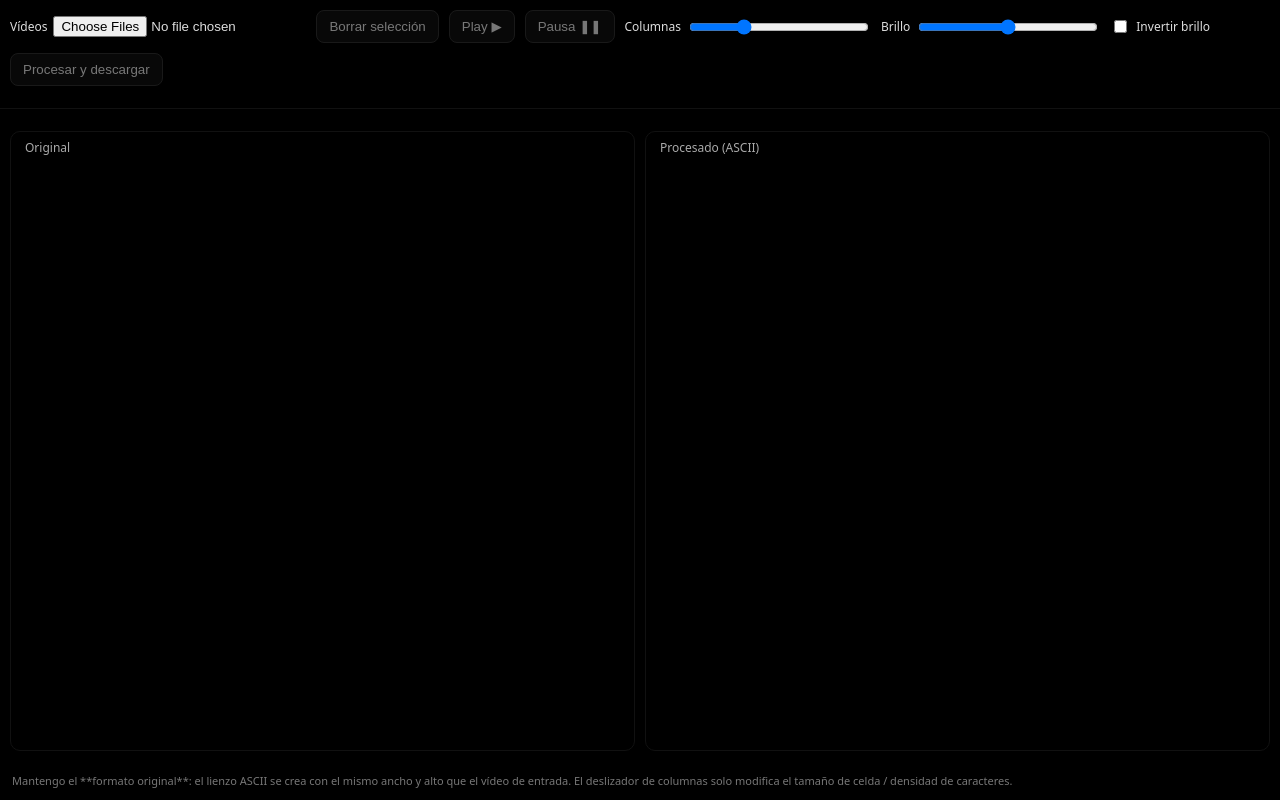
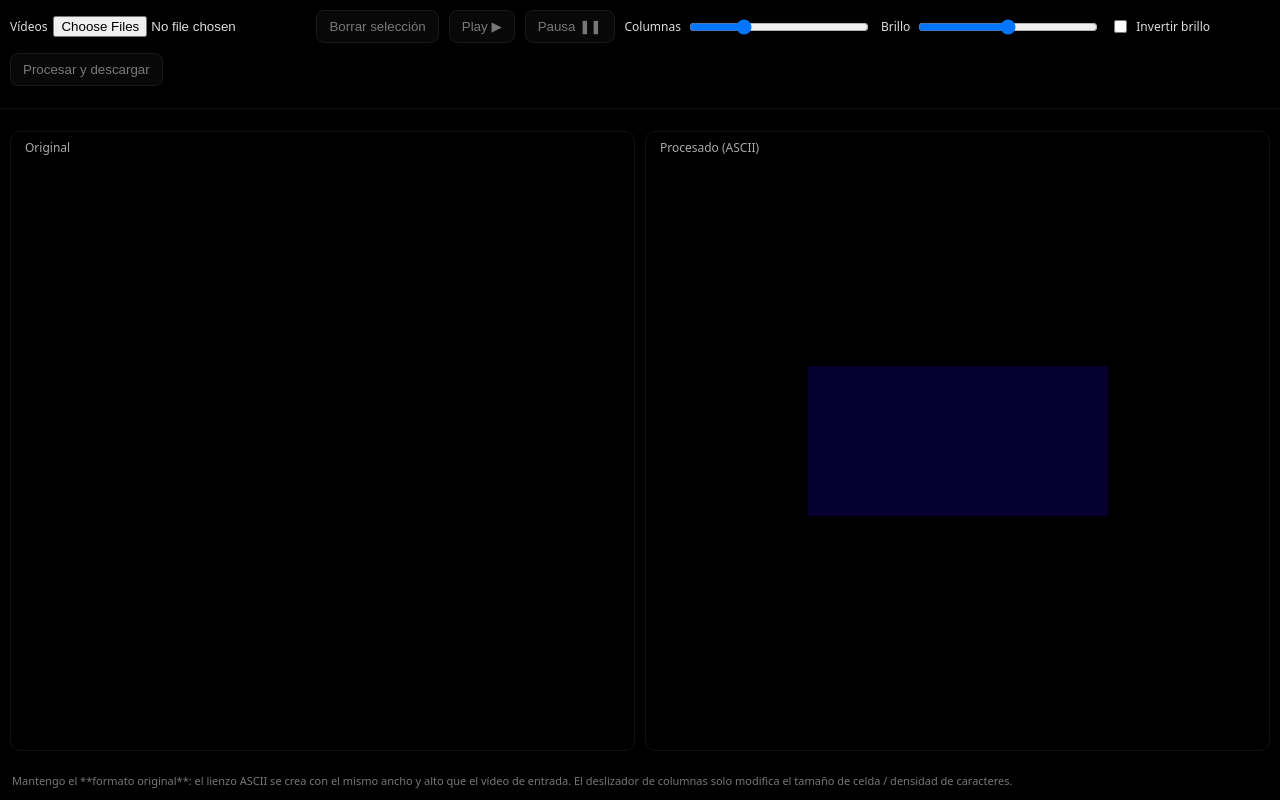
Before and after one commit to jorgeselfother/ASCII-HTML, a plain HTML site: page index.html in a window 1280 px wide. Drawn offline with Linux system fonts and the light colour scheme.

Commit message:
Renombrado ASCII.html a index.html

```diff
--- a/ASCII.html
+++ b/index.html
@@ -16,7 +16,7 @@
   .pane{position:relative;border:1px solid #111;border-radius:10px;overflow:hidden;background:#000;display:grid;place-items:center}
   .pane h3{position:absolute;top:6px;left:8px;margin:0;font:12px/1 system-ui;color:#aaa;background:#000c;padding:4px 6px;border-radius:6px}
   video,canvas{max-width:100%;max-height:calc(100vh - 140px);object-fit:contain;image-rendering:pixelated}
-  #asciiCanvas{background:#000}
+  #asciiCanvas{background:#06002e}
   footer{color:#777;font:11px system-ui;padding:0 12px 12px}
 </style>
 
```
Also changed, not shown: ._index.html (renamed from ._ASCII.html).
